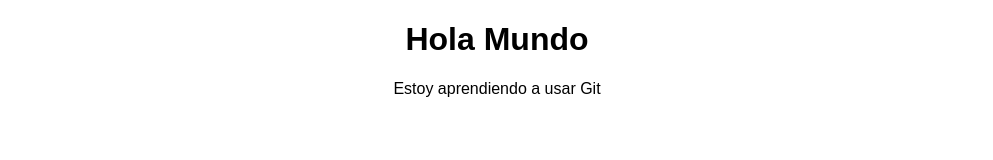
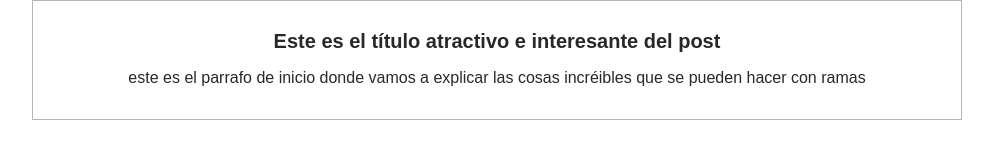
Before and after one commit to OOre11ana/hyperblog, a plain HTML site: page index.html in a window 1280 px wide. Shown: the whole page, without its empty margins (143-1136 px from the left). Drawn offline with Linux system fonts and the light colour scheme.

Commit message:
Actualizando nuestro desarrollo web hacia el master

```diff
--- a/css/style.css
+++ b/css/style.css
@@ -1,4 +1,20 @@
 body{
+    color: #282828;
     text-align: center;
-    font-family: Arial, Helvetica, sans-serif;
+    font-family: "Arial";
+    font-size: 16px;
+    margin: 0;
+    padding: 0;
 }
+
+.container{
+    width: 70%;
+    padding: 1em;
+    text-align: center;
+    border: 1px solid #b6b6b6;
+    margin: 0 auto;
+}
+
+.container h1{
+    font-size: 20px;
+}
--- a/index.html
+++ b/index.html
@@ -4,11 +4,16 @@
     <meta charset="UTF-8">
     <meta http-equiv="X-UA-Compatible" content="IE=edge">
     <meta name="viewport" content="width=device-width, initial-scale=1.0">
-    <link rel="stylesheet" href="css/style.css">
-    <title>Aprendiendo Git</title>
+    <link rel="stylesheet" href="./css/style.css">
+    <title>Git</title>
 </head>
+
 <body>
-    <h1>Hola Mundo</h1>
-    <p>Estoy aprendiendo a usar Git</p>
+    <div class="container">
+        <div class="post">
+            <h1>Este es el título atractivo e interesante del post</h1>
+            <p>este es el parrafo de inicio donde vamos a explicar las cosas incréibles que se pueden hacer con ramas</p>
+        </div>
+    </div>
 </body>
 </html>
```
